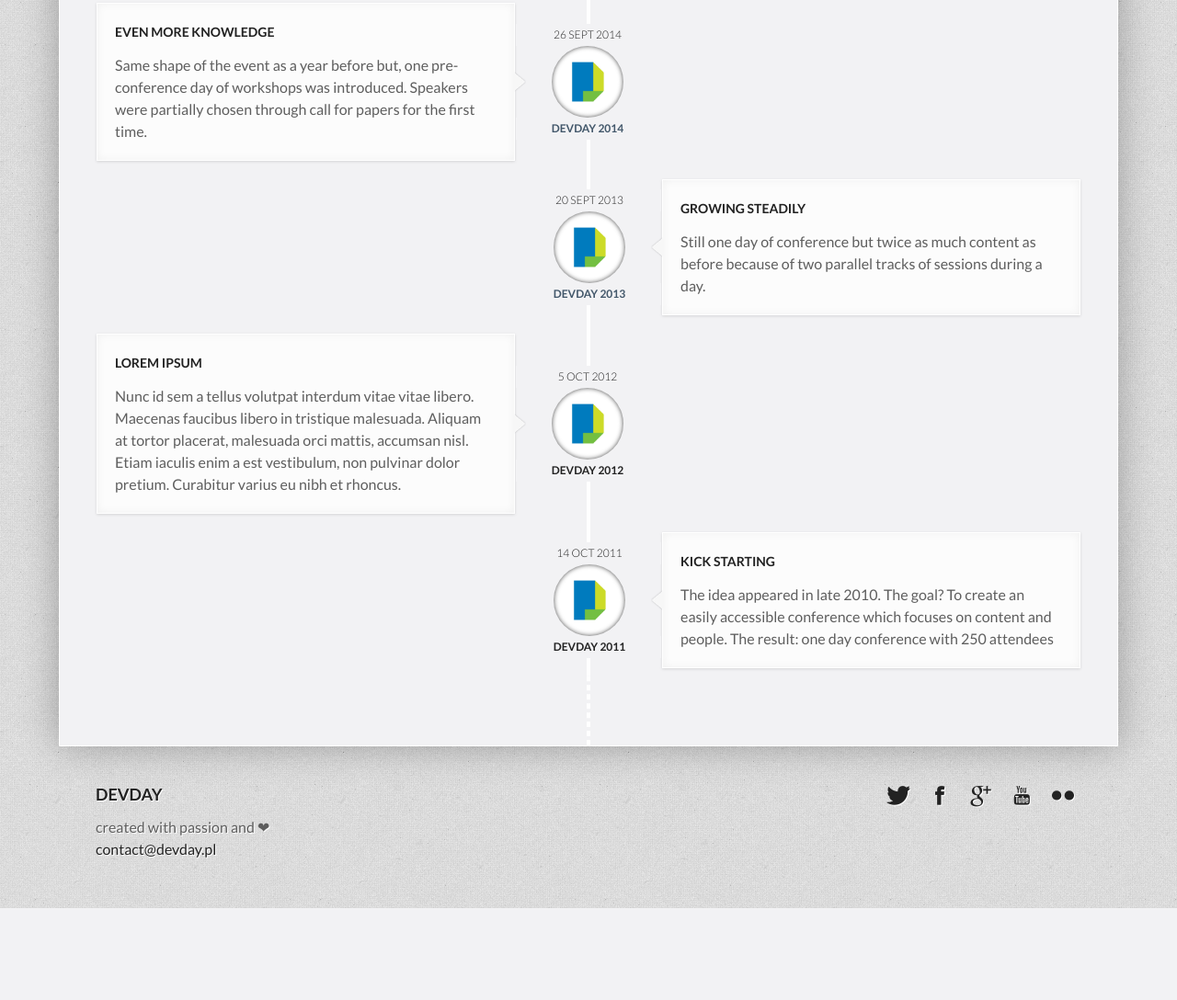
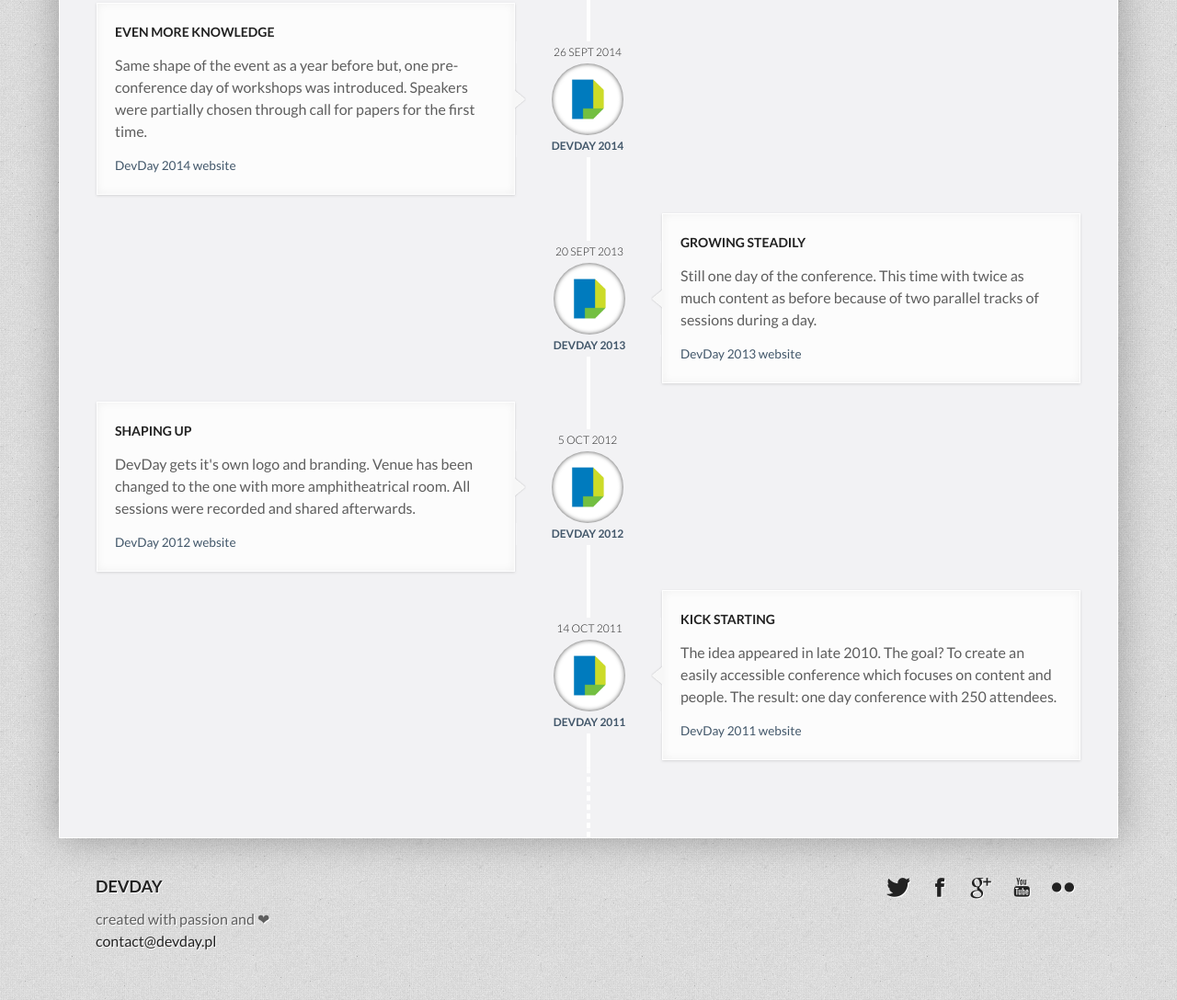
Before and after one commit to abbdevday/testimonials, a website: page timeline.html in a window 1280 px wide. Shown: the part 440-1528 px from the top of the page at 92% size. Before the commit the page ends 1428 px from the top, so only its background shows below. Drawn offline with Linux system fonts and the light colour scheme.

Commit message:
Timeline paragraphs added

```diff
--- a/timeline.html
+++ b/timeline.html
@@ -100,6 +100,7 @@
                                         Same shape of the event as a year before but, one pre-conference day of workshops was introduced.
                                         Speakers were partially chosen through call for papers for the first time.
                                     </p>
+                                    <p><a href="http://devday.pl/archive/2014"><small>DevDay 2014 website</small></a></p>
                                 </div>
                                 <div class="post-arrow"></div>
                             </div>
@@ -120,8 +121,9 @@
                                 <div class="post-body">
                                     <h4 class="post-title small-screen-center">Growing steadily</h4>
                                     <p>
-                                        Still one day of conference but twice as much content as before because of two parallel tracks of sessions during a day.
+                                        Still one day of the conference. This time with twice as much content as before because of two parallel tracks of sessions during a day.
                                     </p>
+                                    <p><a href="http://devday.pl/archive/2013"><small>DevDay 2013 website</small></a></p>
                                 </div>
                                 <div class="post-arrow"></div>
                             </div>
@@ -135,11 +137,17 @@
                                             <img src="images/dd_logo.jpg" class="img-circle" alt="devday 2012">
                                         </a>
                                     </div>
-                                    <h5 class="text-center">DevDay 2012</h5>
+                                    <h5 class="text-center">
+                                        <a href="http://devday.pl/archive/2012">DevDay 2012</a>
+                                    </h5>
                                 </div>
                                 <div class="post-body">
-                                    <h4 class="post-title small-screen-center">Lorem ipsum</h4>
-                                    <p>Nunc id sem a tellus volutpat interdum vitae vitae libero. Maecenas faucibus libero in tristique malesuada. Aliquam at tortor placerat, malesuada orci mattis, accumsan nisl. Etiam iaculis enim a est vestibulum, non pulvinar dolor pretium. Curabitur varius eu nibh et rhoncus.</p>
+                                    <h4 class="post-title small-screen-center">Shaping up</h4>
+                                    <p>
+                                        DevDay gets it's own logo and branding. Venue has been changed to the one with more amphitheatrical room.
+                                        All sessions were recorded and shared afterwards.
+                                    </p>
+                                    <p><a href="http://devday.pl/archive/2012"><small>DevDay 2012 website</small></a></p>
                                 </div>
                                 <div class="post-arrow"></div>
                             </div>
@@ -153,13 +161,16 @@
                                             <img src="images/dd_logo.jpg" class="img-circle" alt="devday 2011">
                                         </a>
                                     </div>
-                                    <h5 class="text-center">DevDay 2011</h5>
+                                    <h5 class="text-center">
+                                        <a href="http://www.abb.pl/cawp/plabb041/db06a6d30a51783fc1257905002669e6.aspx">DevDay 2011</a>
+                                    </h5>
                                 </div>
                                 <div class="post-body">
                                     <h4 class="post-title small-screen-center">Kick starting</h4>
                                     <p>
-                                        The idea appeared in late 2010. The goal? To create an easily accessible conference which focuses on content and people. The result: one day conference with 250 attendees
+                                        The idea appeared in late 2010. The goal? To create an easily accessible conference which focuses on content and people. The result: one day conference with 250 attendees.
                                     </p>
+                                    <p><a href="http://www.abb.pl/cawp/plabb041/db06a6d30a51783fc1257905002669e6.aspx"><small>DevDay 2011 website</small></a></p>
                                 </div>
                                 <div class="post-arrow"></div>
                             </div>
```
